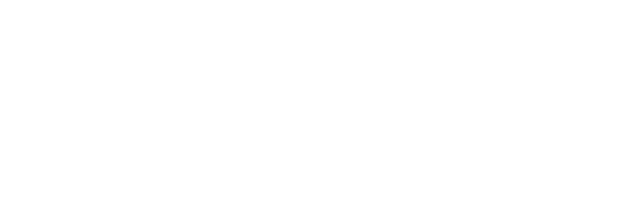
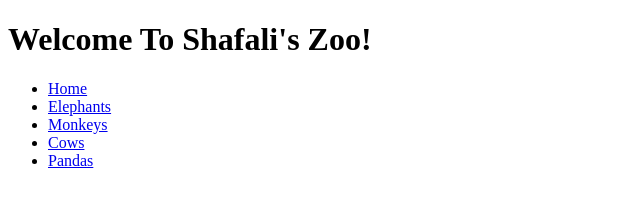
Before and after one commit to shafali731/Assignment1-CSCI39548, a plain HTML site: page index.html in a window 1280 px wide. Shown: the whole page, without its empty margins (0-640 px from the left). Drawn offline with Linux system fonts and the light colour scheme.

Commit message:
nav bar for links to pages

```diff
--- /dev/null
+++ b/css/main.css
@@ -0,0 +1,23 @@
+ul {
+    list-style-type: none;
+    margin: 0;
+    padding: 0;
+    overflow: hidden;
+    background-color: #333;
+  }
+
+  li {
+    float: right;
+  }
+
+  li a {
+    display: block;
+    color: white;
+    text-align: center;
+    padding: 14px 16px;
+    text-decoration: none;
+  }
+
+  li a:hover {
+    background-color: #111;
+  }
--- a/index.html
+++ b/index.html
@@ -5,13 +5,19 @@
     <!-- General meta -->
     <meta name="viewport" content="width=device-width, initial-scale=1.0">
     <meta charset="UTF-8">
-
     <title>Shafali's Zoo</title>
 
     <!-- <link rel="stylesheet" type="text/css" href="css/index.css"> -->
 </head>
 <body>
-    <h1> </h1>
-
+    <h1> Welcome To Shafali's Zoo! </h1>
+    <!-- navbar for links to other pages -->
+    <ul>
+        <li><a class = "active" href="index.html"> Home </a></li>
+        <li><a href="elephants.html"> Elephants </a></li>
+        <li><a href = "monkeys.html"> Monkeys</a></li>
+        <li><a href= "cows.html"> Cows</a></li>
+        <li><a href= "pandas.html"> Pandas</a></li>
+    </ul>
 </body>
 </html>
```
